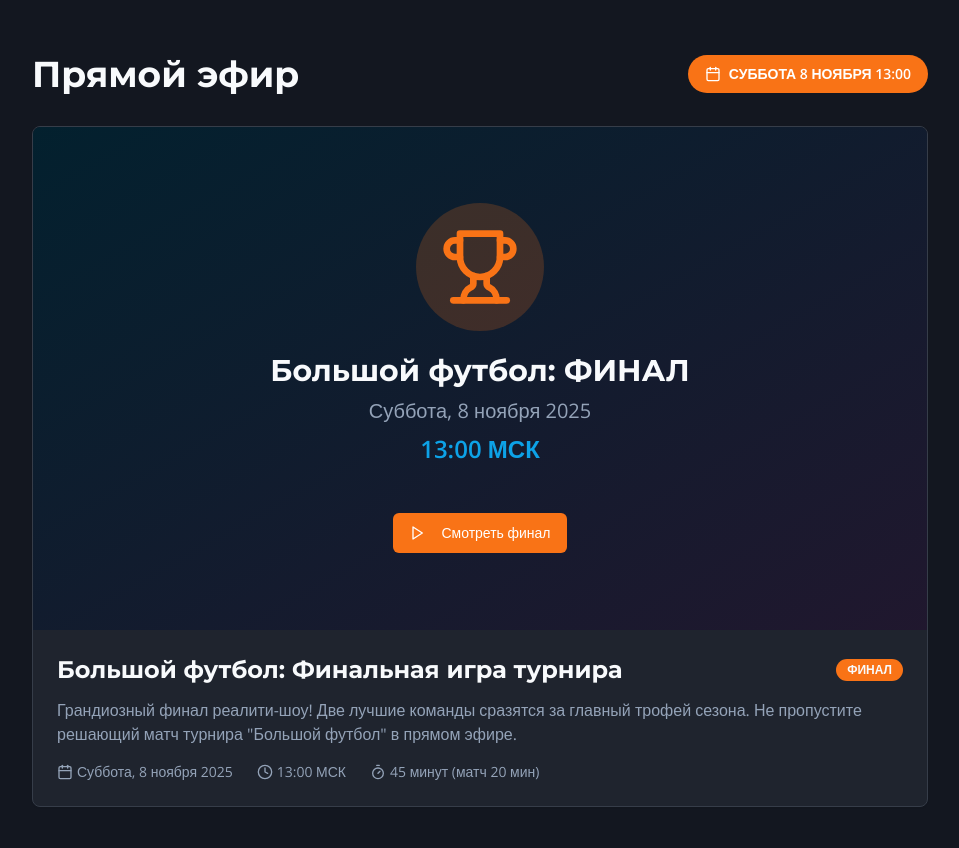
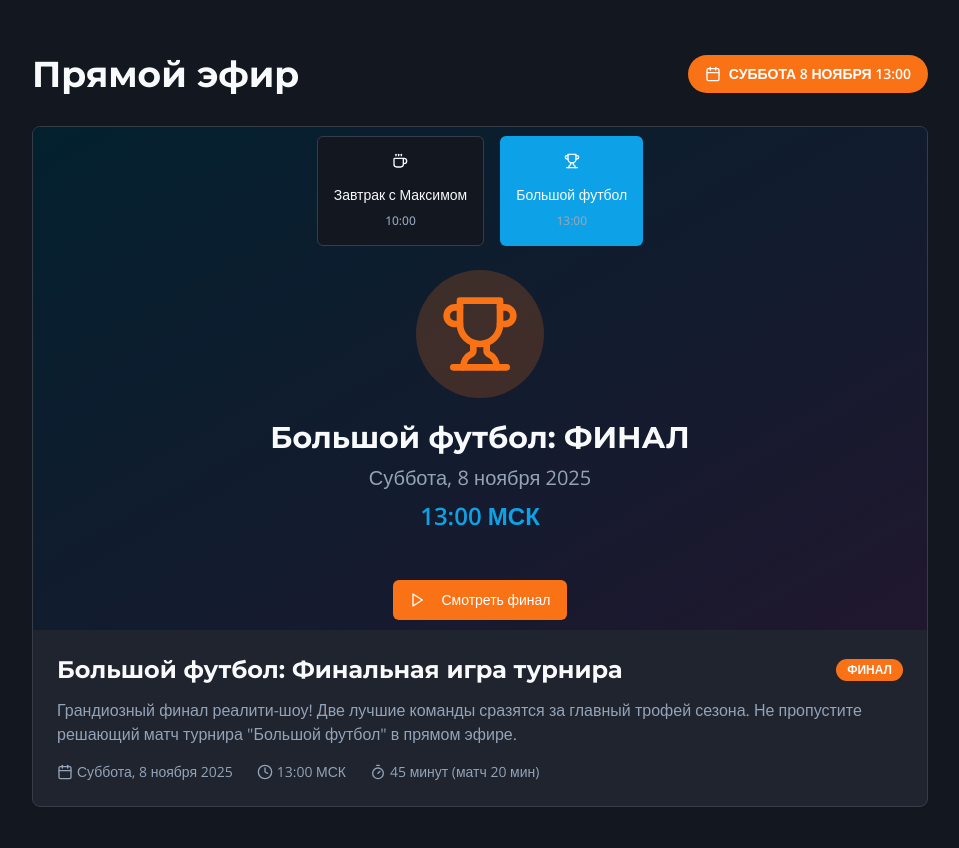
Before and after one commit to pr-poehali-dev/tv-novye-druzyya, a React (Vite) app: page / in a window 1280 px wide. Shown: the part 3000-3848 px from the top of the page, without its empty margins (160-1119 px from the left). Built offline with nearby package versions, Linux system fonts and the light colour scheme.

Commit message:
Добавить прямой эфир выпуска

```diff
--- a/src/pages/Index.tsx
+++ b/src/pages/Index.tsx
@@ -9,6 +9,7 @@ const Index = () => {
   const [isLiveStreaming, setIsLiveStreaming] = useState(false);
   const [showCredits, setShowCredits] = useState(false);
   const [showAwardCeremony, setShowAwardCeremony] = useState(false);
+  const [currentLiveShow, setCurrentLiveShow] = useState('football');
 
   const episodes = [
     {
@@ -281,26 +282,63 @@ const Index = () => {
                 {!isLiveStreaming ? (
                   <div className="absolute inset-0 bg-gradient-to-br from-primary/20 to-secondary/20 flex items-center justify-center">
                     <div className="text-center px-4">
-                      <div className="bg-orange-500/20 rounded-full p-6 inline-block mb-4">
-                        <Icon name="Trophy" size={80} className="text-orange-500 mx-auto" />
+                      <div className="flex gap-4 mb-6 justify-center">
+                        <Button
+                          variant={currentLiveShow === 'breakfast' ? 'default' : 'outline'}
+                          onClick={() => setCurrentLiveShow('breakfast')}
+                          className="flex-col h-auto py-4"
+                        >
+                          <Icon name="Coffee" size={40} className="mb-2" />
+                          <span className="text-sm">Завтрак с Максимом</span>
+                          <span className="text-xs text-muted-foreground">10:00</span>
+                        </Button>
+                        <Button
+                          variant={currentLiveShow === 'football' ? 'default' : 'outline'}
+                          onClick={() => setCurrentLiveShow('football')}
+                          className="flex-col h-auto py-4"
+                        >
+                          <Icon name="Trophy" size={40} className="mb-2" />
+                          <span className="text-sm">Большой футбол</span>
+                          <span className="text-xs text-muted-foreground">13:00</span>
+                        </Button>
                       </div>
-                      <h3 className="text-3xl font-bold mb-2">Большой футбол: ФИНАЛ</h3>
-                      <p className="text-xl text-muted-foreground mb-2">Суббота, 8 ноября 2025</p>
-                      <p className="text-2xl font-bold text-primary mb-6">13:00 МСК</p>
+                      {currentLiveShow === 'football' ? (
+                        <>
+                          <div className="bg-orange-500/20 rounded-full p-6 inline-block mb-4">
+                            <Icon name="Trophy" size={80} className="text-orange-500 mx-auto" />
+                          </div>
+                          <h3 className="text-3xl font-bold mb-2">Большой футбол: ФИНАЛ</h3>
+                          <p className="text-xl text-muted-foreground mb-2">Суббота, 8 ноября 2025</p>
+                          <p className="text-2xl font-bold text-primary mb-6">13:00 МСК</p>
+                        </>
+                      ) : (
+                        <>
+                          <div className="bg-orange-500/20 rounded-full p-6 inline-block mb-4">
+                            <Icon name="Coffee" size={80} className="text-orange-500 mx-auto" />
+                          </div>
+                          <h3 className="text-3xl font-bold mb-2">Завтрак с Максимом Зуевым</h3>
+                          <p className="text-xl text-muted-foreground mb-2">Суббота, 1 ноября 2025</p>
+                          <p className="text-2xl font-bold text-primary mb-6">10:00 МСК</p>
+                          <Badge className="bg-red-500 text-white mb-4">ПРЕМЬЕРА</Badge>
+                        </>
+                      )}
                       <Button
                         className="mt-6 bg-orange-500 hover:bg-orange-600 text-white"
                         onClick={() => setIsLiveStreaming(true)}
                       >
                         <Icon name="Play" size={20} className="mr-2" />
-                        Смотреть финал
+                        {currentLiveShow === 'football' ? 'Смотреть финал' : 'Смотреть премьеру'}
                       </Button>
                     </div>
                   </div>
                 ) : (
                   <div className="absolute inset-0 flex items-center justify-center animate-fade-in">
                     <img
-                      src="https://cdn.poehali.dev/files/adebf983-eabd-4647-9dce-6a7d08c84498.jpg"
-                      alt="Прямой эфир - Большой футбол финал"
+                      src={currentLiveShow === 'football'
+                        ? 'https://cdn.poehali.dev/files/adebf983-eabd-4647-9dce-6a7d08c84498.jpg'
+                        : 'https://cdn.poehali.dev/projects/ceb65ec6-9cc6-44cc-8baf-1cef258052ca/files/6643130c-d232-4352-a3ae-eb579c0ae313.jpg'
+                      }
+                      alt={currentLiveShow === 'football' ? 'Прямой эфир - Большой футбол финал' : 'Прямой эфир - Завтрак с Максимом'}
                       className="w-full h-full object-cover"
                     />
                     <div className="absolute top-4 left-4 flex items-center space-x-3">
@@ -317,7 +355,9 @@ const Index = () => {
                     <div className="absolute top-4 right-4 bg-black/70 text-white px-4 py-2 rounded-lg backdrop-blur-sm">
                       <div className="flex items-center space-x-2">
                         <Icon name="Camera" size={20} className="text-orange-500" />
-                        <span className="text-sm font-medium">Камера 1 • Главный обзор</span>
+                        <span className="text-sm font-medium">
+                          {currentLiveShow === 'football' ? 'Камера 1 • Главный обзор' : 'Камера 1 • Кухня'}
+                        </span>
                       </div>
                     </div>
                     <div className="absolute bottom-20 left-4 right-4 flex justify-between items-center">
```
